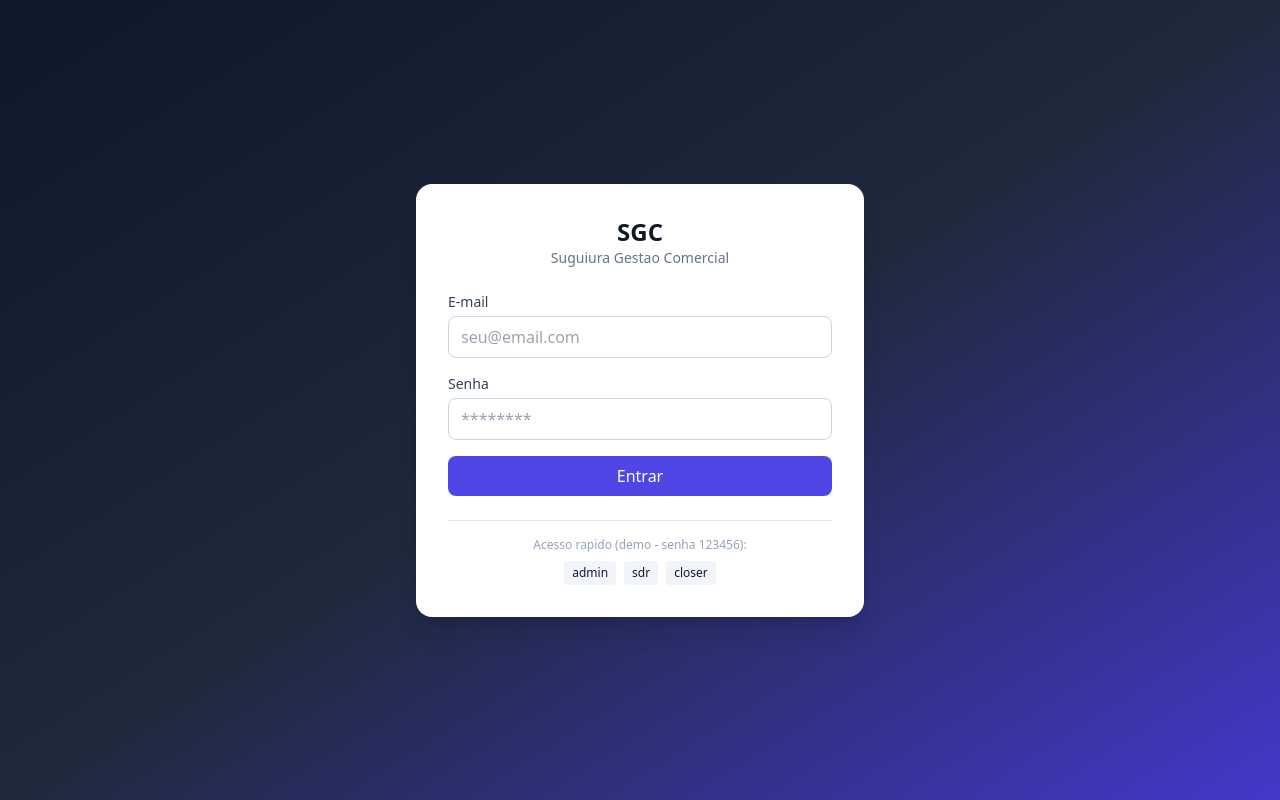
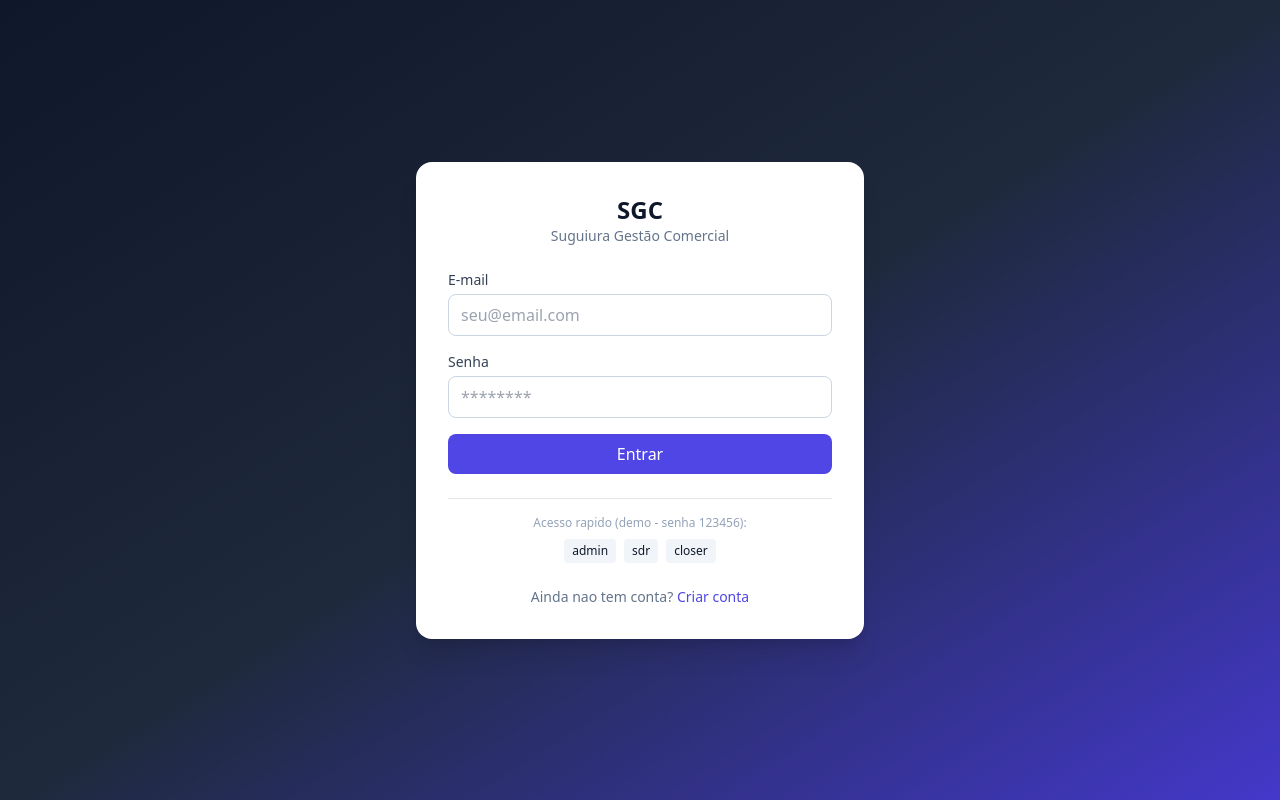
Before and after one commit to AllandoAlmeida/SGC-Suguiura-Gestao-Comercial, a Next.js app: page /login in a window 1280 px wide. Built offline with nearby package versions, Linux system fonts and the light colour scheme.

Commit message:
refactor: Refaturamento da pagina de login

```diff
--- a/package.json
+++ b/package.json
@@ -24,7 +24,6 @@
     "@dnd-kit/utilities": "^3.2.2",
     "@prisma/adapter-pg": "^7.8.0",
     "@prisma/client": "^7.8.0",
-    "@types/pdfkit": "^0.17.6",
     "bcryptjs": "^2.4.3",
     "clsx": "^2.1.1",
     "date-fns": "^3.6.0",
@@ -40,6 +39,7 @@
   "devDependencies": {
     "@types/bcryptjs": "^2.4.6",
     "@types/node": "^20.14.0",
+    "@types/pdfkit": "^0.17.6",
     "@types/pg": "^8.20.0",
     "@types/react": "^18.3.3",
     "@types/react-dom": "^18.3.0",
--- a/src/app/login/page.tsx
+++ b/src/app/login/page.tsx
@@ -3,6 +3,7 @@
 import { useState } from "react";
 import { signIn } from "next-auth/react";
 import { useRouter } from "next/navigation";
+import Link from "next/link";
 
 export default function LoginPage() {
   const router = useRouter();
@@ -35,7 +36,7 @@ export default function LoginPage() {
       <div className="w-full max-w-md bg-white rounded-2xl shadow-xl p-8">
         <div className="text-center mb-6">
           <h1 className="text-2xl font-bold text-slate-900">SGC</h1>
-          <p className="text-sm text-slate-500">Suguiura Gestao Comercial</p>
+          <p className="text-sm text-slate-500">Suguiura Gestão Comercial</p>
         </div>
 
         <form onSubmit={handleSubmit} className="space-y-4">
@@ -48,6 +49,7 @@ export default function LoginPage() {
               required
               className="w-full rounded-lg border border-slate-300 px-3 py-2 focus:outline-none focus:ring-2 focus:ring-brand-500"
               placeholder="seu@email.com"
+              autoComplete="email"
             />
           </div>
           <div>
@@ -72,7 +74,6 @@ export default function LoginPage() {
             {loading ? "Entrando..." : "Entrar"}
           </button>
         </form>
-
         <div className="mt-6 border-t pt-4">
           <p className="text-xs text-slate-400 mb-2 text-center">Acesso rapido (demo - senha 123456):</p>
           <div className="flex gap-2 justify-center flex-wrap">
@@ -80,6 +81,14 @@ export default function LoginPage() {
             <button onClick={() => quickFill("sdr@sgc.com")} className="text-xs px-2 py-1 rounded bg-slate-100 hover:bg-slate-200">sdr</button>
             <button onClick={() => quickFill("closer@sgc.com")} className="text-xs px-2 py-1 rounded bg-slate-100 hover:bg-slate-200">closer</button>
           </div>
+          <div className="flex gap-2 justify-center flex-wrap">
+            <p className="mt-6 text-center text-sm text-slate-500">
+          Ainda nao tem conta?{" "}
+          <Link href="/register" className="text-brand-600 hover:underline font-medium">
+            Criar conta
+          </Link>
+        </p>
+          </div>
         </div>
       </div>
     </div>
--- a/src/middleware.ts
+++ b/src/middleware.ts
@@ -2,5 +2,5 @@ export { default } from "next-auth/middleware";
 
 export const config = {
   // Protege todas as rotas exceto login, auth, assets e api de auth.
-  matcher: ["/((?!login|api/auth|_next/static|_next/image|favicon.ico).*)"],
+  matcher: ["/((?!login|register|api/auth|_next/static|_next/image|favicon.ico).*)"],
 };
```
Also changed, not shown: 1 other file (tests, documents, lock files or other folders).
